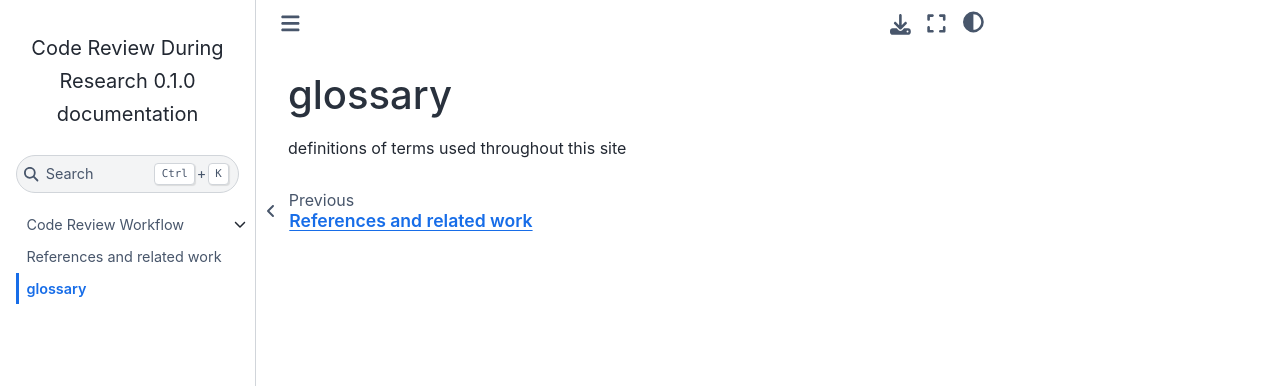
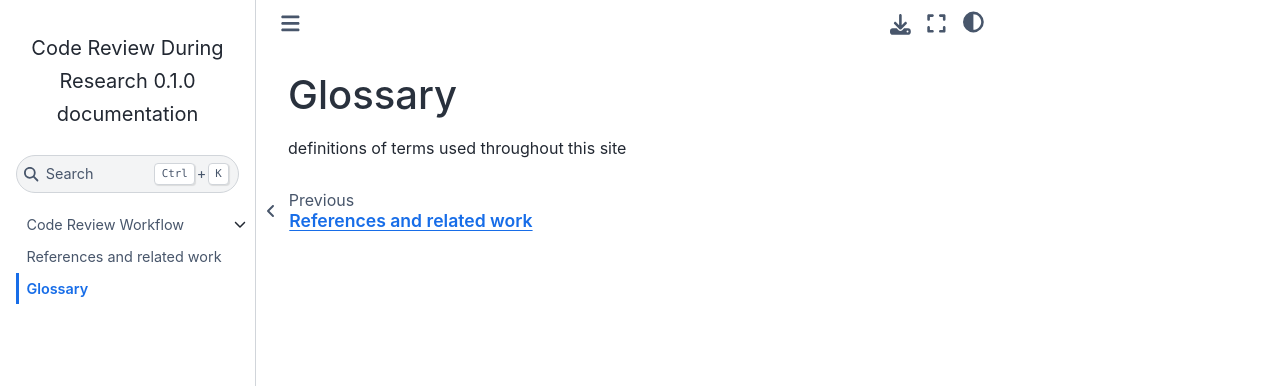
Before and after one commit to ResearchCodeReviewCommunity/dev-review, a Sphinx documentation site: the page built from docs/glossary.md, in a window 1280 px wide. Shown: the top 386 px of the page. Built offline with Sphinx 7.4.7 and the Sphinx Book theme 1.1.4, drawn with Linux system fonts in a browser that asks for light colours.

```diff
--- a/docs/glossary.md
+++ b/docs/glossary.md
@@ -1,3 +1,3 @@
-# glossary
+# Glossary
 
 definitions of terms used throughout this site
```
